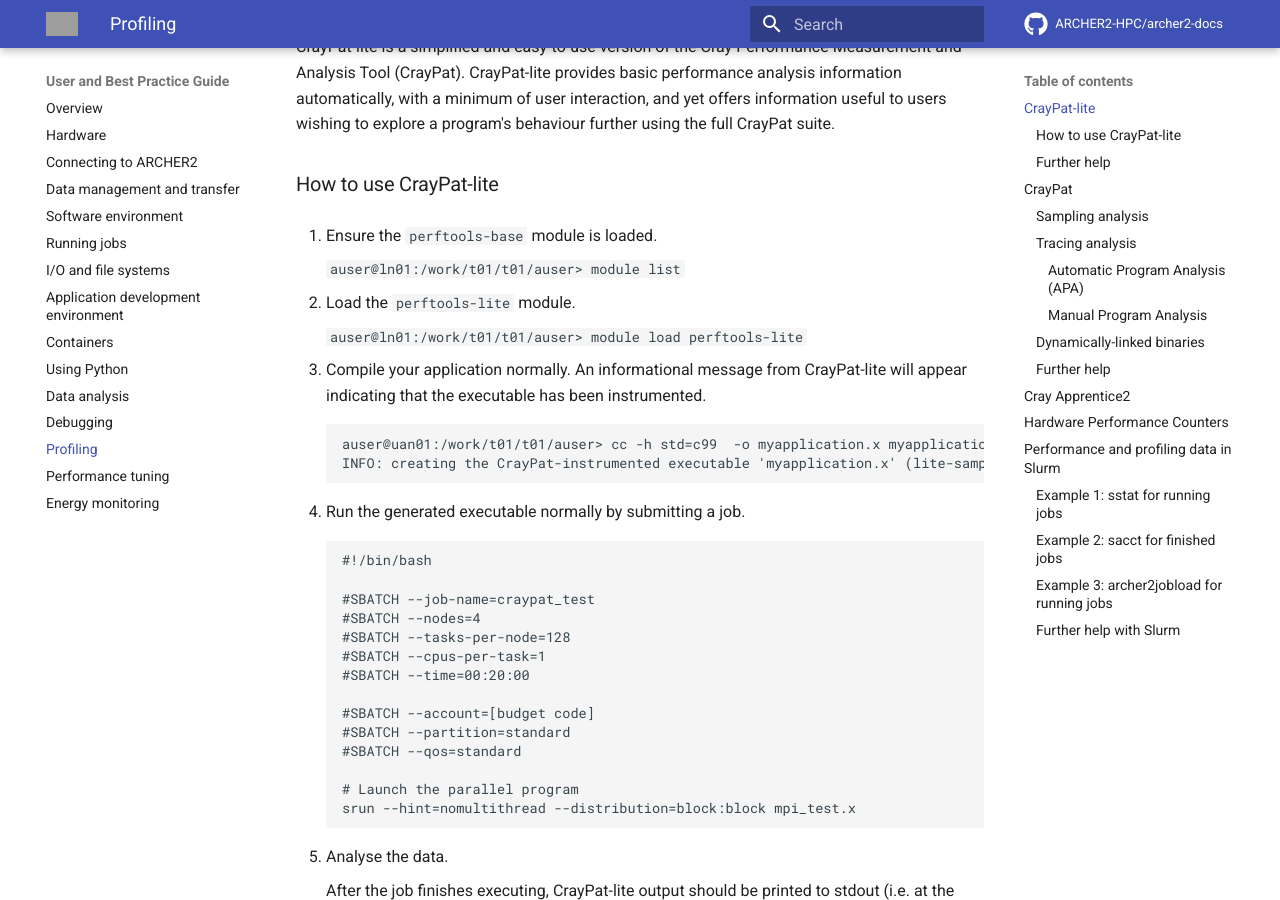
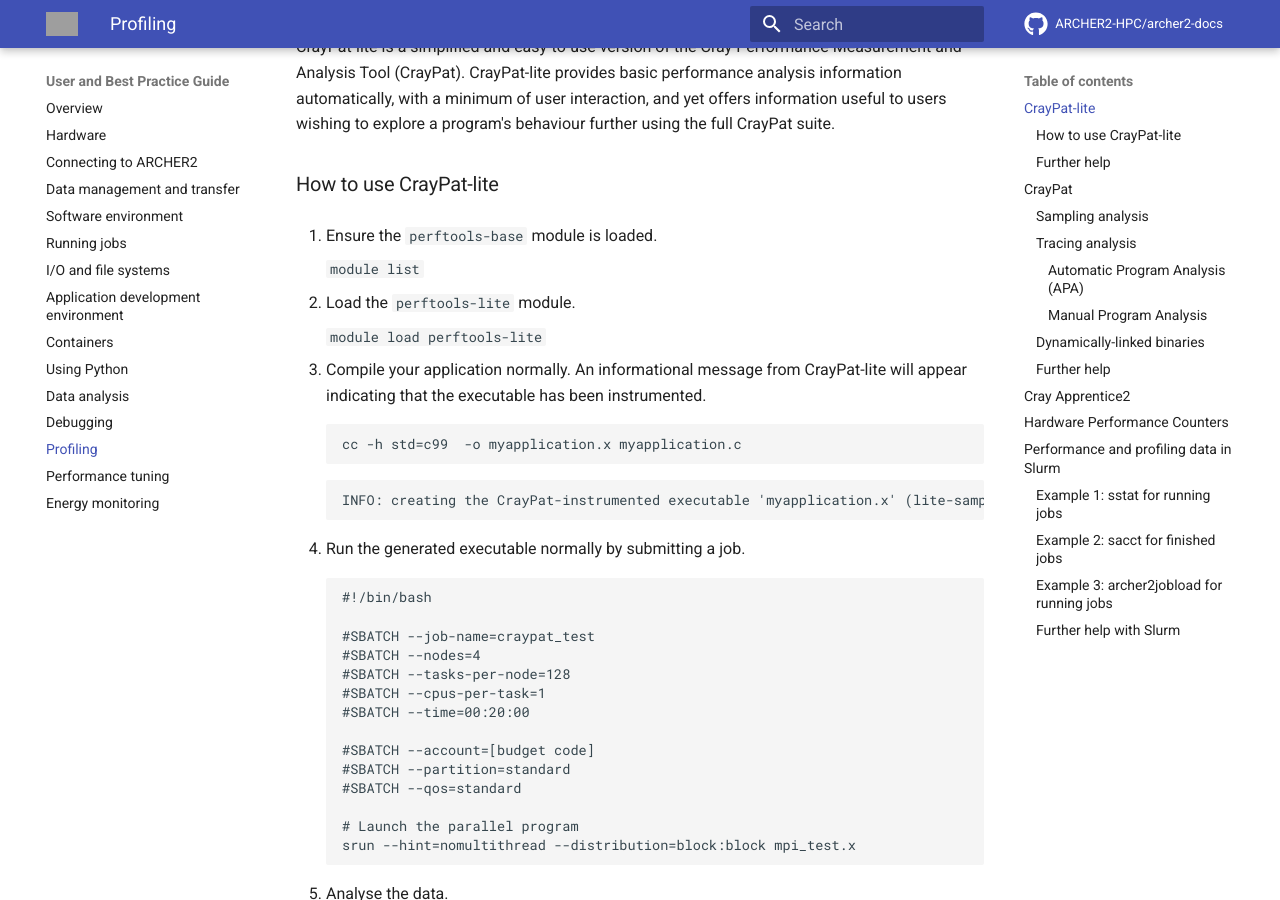
Before and after one commit to ARCHER2-HPC/archer2-docs, an MkDocs documentation site: the page built from docs/user-guide/profile.md, in a window 1280 px wide and 900 px high, scrolled down 361 px. Built offline with MkDocs 1.6.1 and Material for MkDocs 9.7.7, drawn with Linux system fonts in a browser that asks for light colours; comment, search, counter and statistics services are not loaded; some of the changed text lies outside the part shown; grey boxes are pictures that could not be loaded.

Commit message:
Fixed to allow copying of commands

````diff
--- a/docs/user-guide/profile.md
+++ b/docs/user-guide/profile.md
@@ -18,18 +18,21 @@
 
 1.  Ensure the `perftools-base` module is loaded.
 
-    `auser@ln01:/work/t01/t01/auser> module list`
+    `module list`
 
 2.  Load the `perftools-lite` module.
 
-    `auser@ln01:/work/t01/t01/auser> module load perftools-lite`
+    `module load perftools-lite`
 
 3.  Compile your application normally. An informational message from
     CrayPat-lite will appear indicating that the executable has been
     instrumented.
 
     ```
-    auser@uan01:/work/t01/t01/auser> cc -h std=c99  -o myapplication.x myapplication.c
+    cc -h std=c99  -o myapplication.x myapplication.c
+    ```
+
+    ```
     INFO: creating the CrayPat-instrumented executable 'myapplication.x' (lite-samples) ...OK
     ```
 
@@ -377,7 +380,7 @@
 To display the current memory use of a running job with the ID 123456:
 
 ```
-auser@ln01:/work/t01/t01/auser> sstat --format=JobID,AveCPU,AveRSS,MaxRSS,MaxRSSTask -j 123456
+sstat --format=JobID,AveCPU,AveRSS,MaxRSS,MaxRSSTask -j 123456
 ```
 
 ### Example 2: `sacct` for finished jobs
@@ -385,13 +388,13 @@
 To display the memory use of a completed job with the ID 123456:
 
 ```
-auser@ln01:/work/t01/t01/auser> sacct --format=JobID,JobName,AveRSS,MaxRSS,MaxRSSTask -j 123456
+sacct --format=JobID,JobName,AveRSS,MaxRSS,MaxRSSTask -j 123456
 ```
 
 Another usage of `sacct` is to display when a job was submitted, started running and ended for a particular user:
 
 ```
-auser@ln01:/work/t01/t01/auser> sacct --format=JobID,Submit,Start,End -u auser
+sacct --format=JobID,Submit,Start,End -u auser
 ```
 
 ### Example 3: `archer2jobload` for running jobs
````
